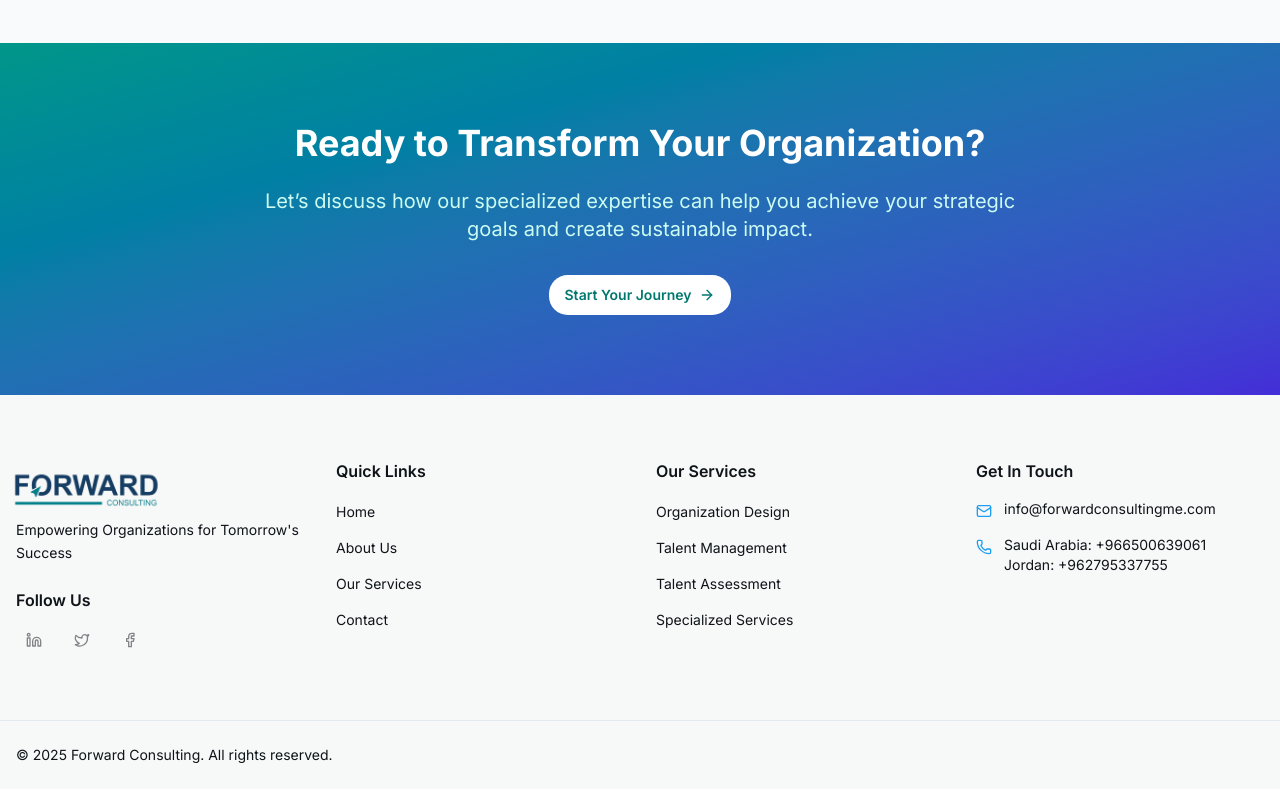
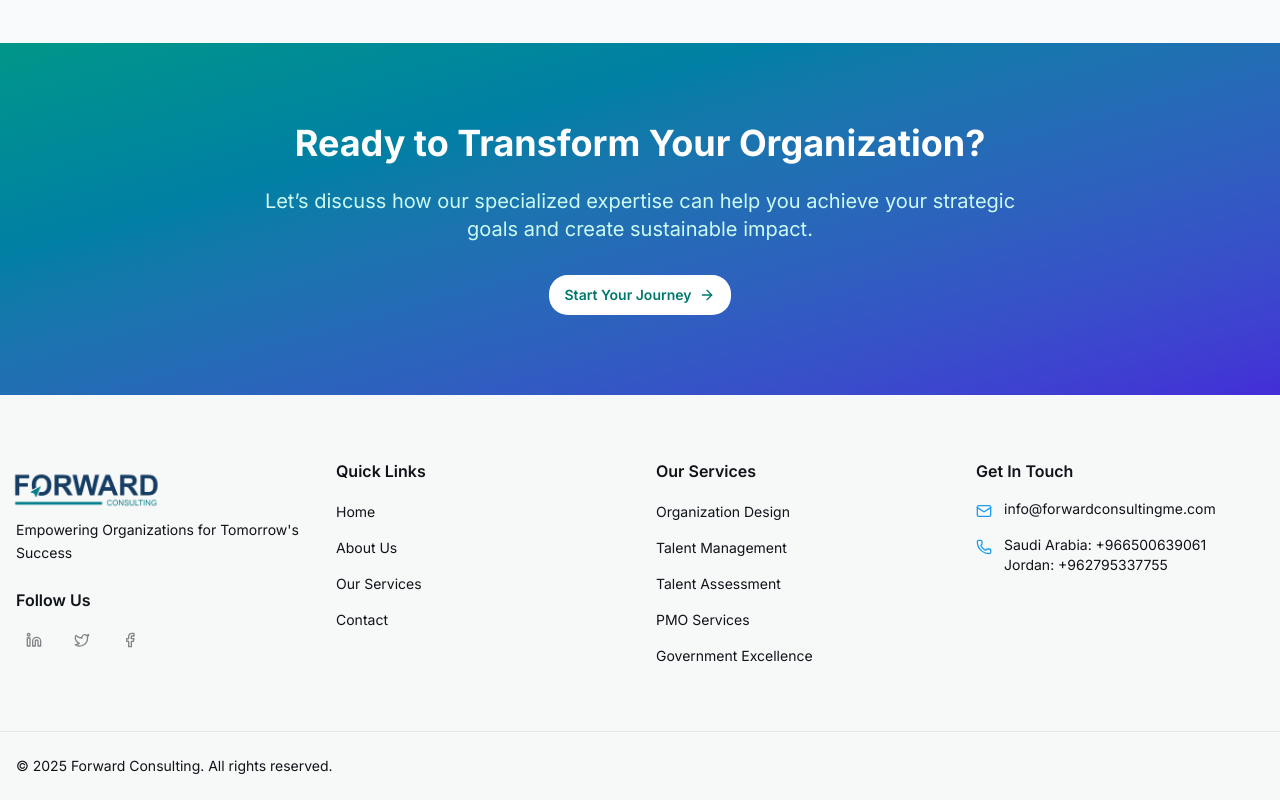
Before and after one commit to lulzshadowwalker/forward-consulting, a Next.js app: page /en in a window 1280 px wide. Shown: the part 4126-4926 px from the top of the page. Built offline with nearby package versions, Linux system fonts and the light colour scheme.

Commit message:
feat: add PMO services and government excellence to service links in footer and localization files
Signed-off-by: lulzshadowwalker <lulzshadowwalker@gmail.com>

```diff
--- a/messages/ar.json
+++ b/messages/ar.json
@@ -28,7 +28,8 @@
       "organizationDesign": "التصميم التنظيمي",
       "talentManagement": "إدارة المواهب",
       "talentAssessment": "تقييم المواهب",
-      "specializedServices": "الخدمات المتخصصة"
+      "pmoServices": "خدمات مكاتب إدارة المشاريع",
+      "governmentExcellence": "التميز الحكومي"
     },
     "contact": {
       "title": "تواصل معنا",
--- a/messages/en.json
+++ b/messages/en.json
@@ -28,7 +28,8 @@
       "organizationDesign": "Organization Design",
       "talentManagement": "Talent Management",
       "talentAssessment": "Talent Assessment",
-      "specializedServices": "Specialized Services"
+      "pmoServices": "PMO Services",
+      "governmentExcellence": "Government Excellence"
     },
     "contact": {
       "title": "Get In Touch",
--- a/src/components/footer/Footer.tsx
+++ b/src/components/footer/Footer.tsx
@@ -19,10 +19,8 @@ const serviceLinks = [
   { name: "organizationDesign", href: "/services#organization-design" },
   { name: "talentManagement", href: "/services#talent-leadership-management" },
   { name: "talentAssessment", href: "/services#talent-assessment" },
-  {
-    name: "specializedServices",
-    href: "/services#specialized-services-combined",
-  },
+  { name: "pmoServices", href: "/services#pmo-services" },
+  { name: "governmentExcellence", href: "/services#government-excellence" },
 ] as const;
 
 export function Footer() {
```
